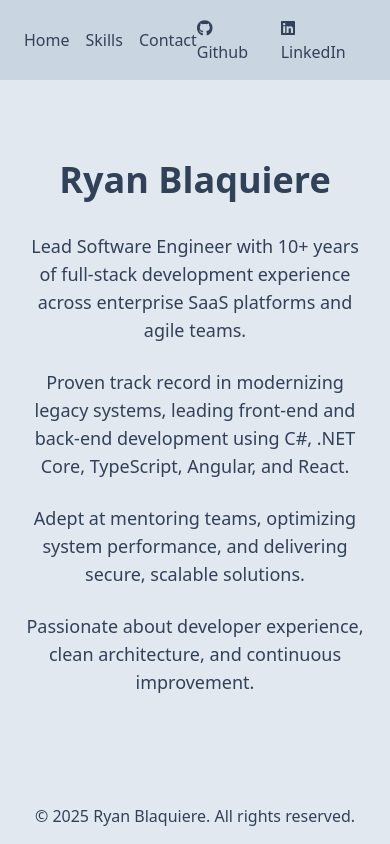
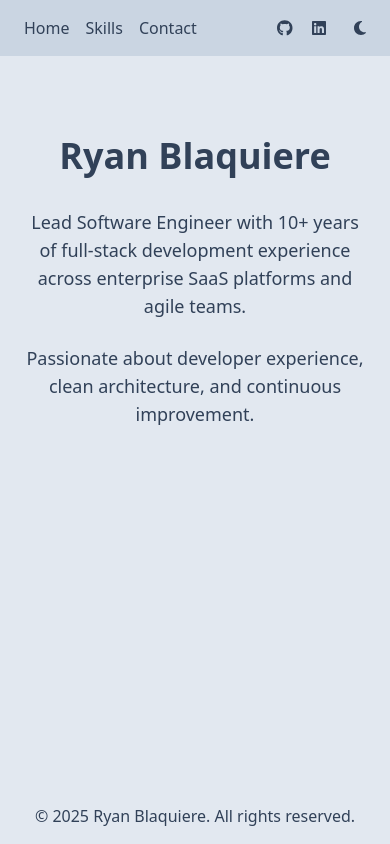
Before and after one commit to ryanblaq/PersonalWebsite, a React (Vite) app: page / in a window 390 px wide. Built offline with nearby package versions, Linux system fonts and the light colour scheme.

Commit message:
change dark mode to toggle

```diff
--- a/src/components/Header.tsx
+++ b/src/components/Header.tsx
@@ -1,8 +1,35 @@
+import React, { useEffect, useState } from "react";
 import { FontAwesomeIcon } from "@fortawesome/react-fontawesome";
 import { Link } from "react-router-dom";
 import { faGithub, faLinkedin } from "@fortawesome/free-brands-svg-icons";
+import { faMoon, faSun } from "@fortawesome/free-solid-svg-icons";
 
-const Header = () => (
+const Header = () => {
+  const [darkMode, setDarkMode] = useState(false);
+
+  // On mount, set initial dark mode from localStorage
+  useEffect(() => {
+    const saved = localStorage.getItem("theme");
+    if (saved === "dark") {
+      document.documentElement.classList.add("dark");
+      setDarkMode(true);
+    }
+  }, []);
+
+  const toggleDarkMode = () => {
+    const html = document.documentElement;
+    if (html.classList.contains("dark")) {
+      html.classList.remove("dark");
+      localStorage.setItem("theme", "light");
+      setDarkMode(false);
+    } else {
+      html.classList.add("dark");
+      localStorage.setItem("theme", "dark");
+      setDarkMode(true);
+    }
+  };
+
+  return (
     <header className="bg-slate-300 dark:bg-slate-950 text-slate-700 dark:text-white py-4 px-6 shadow-md">
       <div className="max-w-7xl mx-auto flex justify-between items-center">
         <nav className="space-x-4 flex items-center">
@@ -10,18 +37,26 @@ const Header = () => (
           <Link to="/about" className="hover:underline">Skills</Link>
           <Link to="/contact" className="hover:underline">Contact</Link>
         </nav>
-      <nav className="space-x-2 flex items-center">
-        <div>
-          <FontAwesomeIcon icon={faGithub} className="mr-4"></FontAwesomeIcon>
-          <Link to="https://github.com/ryanblaq" target="_blank" className="hover:underline mr-4">Github</Link>
+
+        <div className="flex items-center space-x-4">
+          {/* External links */}
+          <a href="https://github.com/ryanblaq" target="_blank" rel="noopener noreferrer" className="hover:underline flex items-center space-x-1">
+            <FontAwesomeIcon icon={faGithub} />
+            <span className="hidden sm:inline">GitHub</span>
+          </a>
+          <a href="https://www.linkedin.com/in/ryan-blaquiere" target="_blank" rel="noopener noreferrer" className="hover:underline flex items-center space-x-1">
+            <FontAwesomeIcon icon={faLinkedin} />
+            <span className="hidden sm:inline">LinkedIn</span>
+          </a>
+
+          {/* Dark mode toggle */}
+          <button onClick={toggleDarkMode} className="ml-2 hover:text-blue-500" title="Toggle Dark Mode">
+            <FontAwesomeIcon icon={darkMode ? faSun : faMoon} />
+          </button>
         </div>
-        <div>
-          <FontAwesomeIcon icon={faLinkedin} className="mr-4"></FontAwesomeIcon>
-          <Link to="https://www.linkedin.com/in/ryan-blaquiere" target="_blank" className="hover:underline mr-4">LinkedIn</Link>
-        </div>
-      </nav>
       </div>
     </header>
   );
+};
 
 export default Header;
--- a/src/index.css
+++ b/src/index.css
@@ -1 +1,2 @@
 @import "tailwindcss";
+@custom-variant dark (&:where(.dark, .dark *));
--- a/src/pages/Home.tsx
+++ b/src/pages/Home.tsx
@@ -7,14 +7,6 @@ const Home = () => (
     </p>
     <br />
     <p className="text-slate-700 dark:text-slate-200 text-lg mb-6 max-w-md" style={{ margin: "auto" }}>
-      Proven track record in modernizing legacy systems, leading front-end and back-end development using C#, .NET Core, TypeScript, Angular, and React.
-    </p>
-    <br />
-    <p className="text-slate-700 dark:text-slate-200 text-lg mb-6 max-w-md" style={{ margin: "auto" }}>
-      Adept at mentoring teams, optimizing system performance, and delivering secure, scalable solutions.
-    </p>
-    <br />
-    <p className="text-slate-700 dark:text-slate-200 text-lg mb-6 max-w-md" style={{ margin: "auto" }}>
       Passionate about developer experience, clean architecture, and continuous improvement.
     </p>
   </section>
--- a/tailwind.config.js
+++ b/tailwind.config.js
@@ -1,4 +1,5 @@
 module.exports = {
+  darkMode: 'class',
   content: ["./index.html", "./src/**/*.{js,ts,jsx,tsx}"],
   theme: {
     extend: {},
```
Lines whose indentation alone changed are shown as unchanged.
